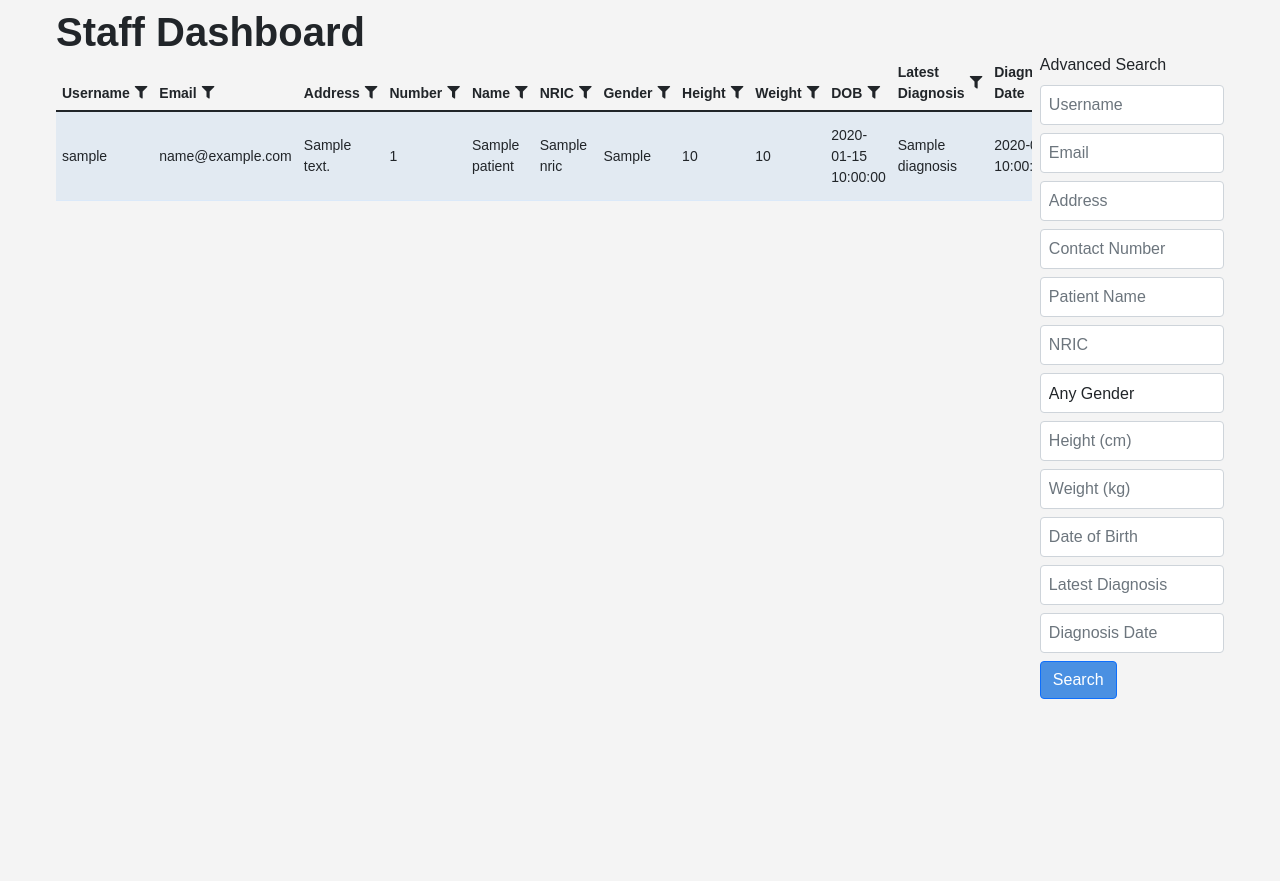
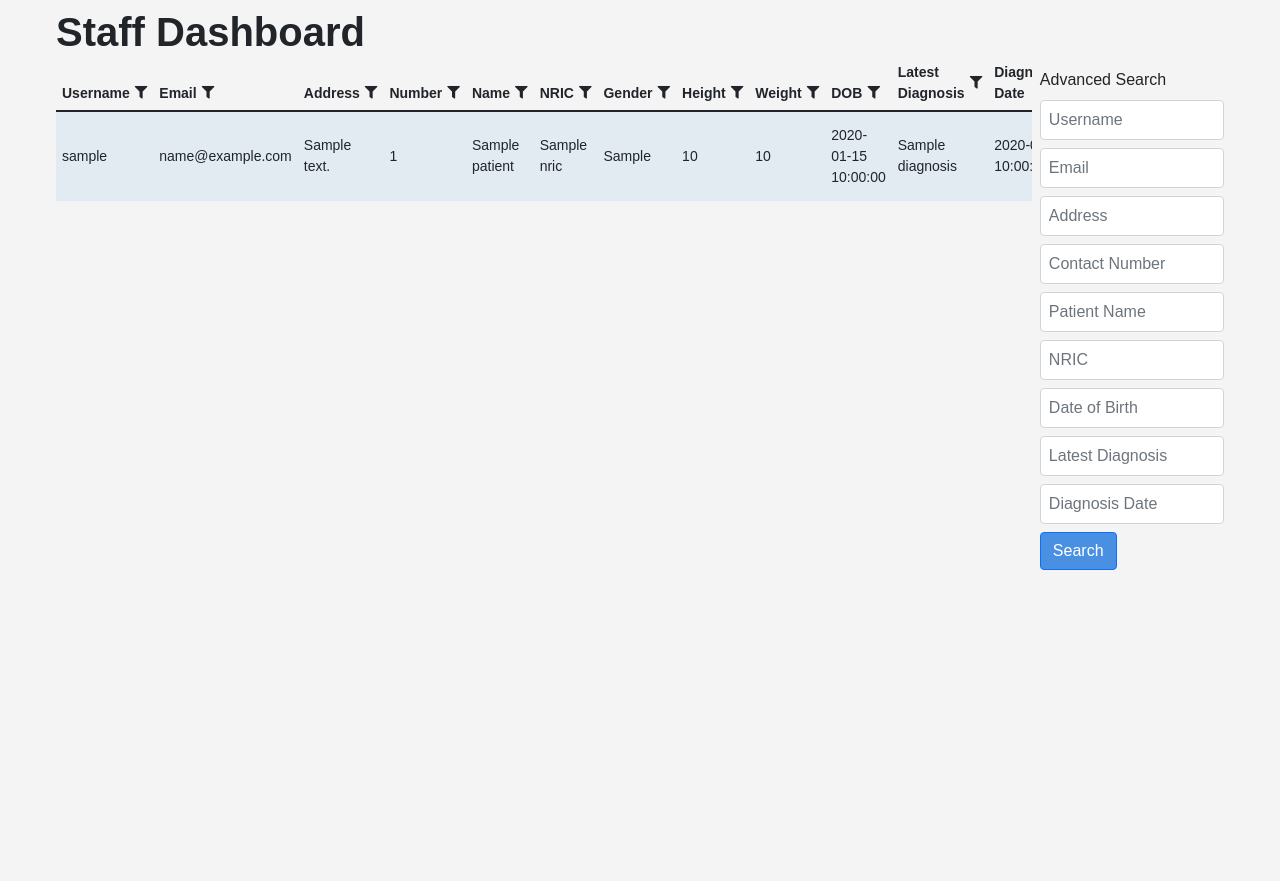
Before and after one commit to chinliong/dbs2-project, a Flask app: page /staff_dashboard in a window 1280 px wide. Shown: the part 56-937 px from the top of the page. Run offline with Flask 3, Linux system fonts and the light colour scheme; the visitor is signed in with stand-in values (Sample User, id 1); a database or web service that is not in the repository returns one stand-in record (values such as "Sample title").

Commit message:
fixed staff dashboard

```diff
--- a/static/css/staff_dashboard.css
+++ b/static/css/staff_dashboard.css
@@ -144,7 +144,7 @@ th {
 
 #advancedSearchForm p {
     text-align: left;
-    margin-top: 32px;
+    margin-top: 47px;
     margin-bottom: 8px;
 }
 
--- a/templates/staff_dashboard.html
+++ b/templates/staff_dashboard.html
@@ -202,14 +202,14 @@
 
                         <input type="text" class="form-control" name="nric" placeholder="NRIC">
 
-                        <select class="form-control" name="gender">
+                        <!-- <select class="form-control" name="gender">
                             <option value="">Any Gender</option>
                             <option value="Male">Male</option>
                             <option value="Female">Female</option>
                         </select>
                         <input type="number" step="0.01" class="form-control" name="height" placeholder="Height (cm)">
 
-                        <input type="number" step="0.01" class="form-control" name="weight" placeholder="Weight (kg)">
+                        <input type="number" step="0.01" class="form-control" name="weight" placeholder="Weight (kg)"> -->
 
                         <input type="text" id="dob" class="form-control placeholder-style" placeholder="Date of Birth" name="dob">
 
```
